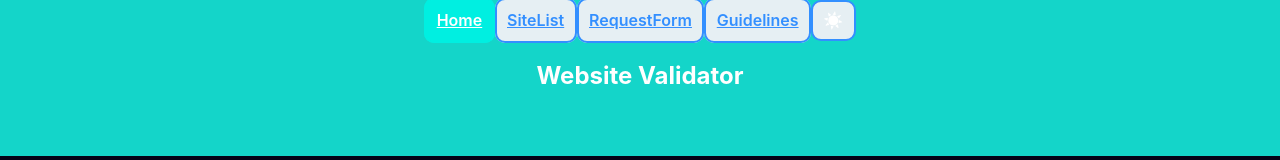
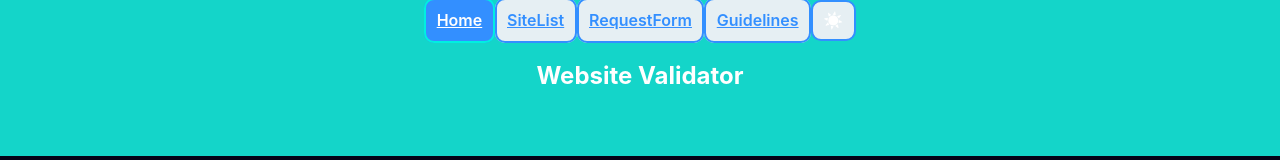
Before and after one commit to MHasan159/Website-Validator, a React (Create React App) app in the folder website-validator/: page / in a window 1280 px wide. Shown: the top 160 px of the page. Built offline with nearby package versions, Linux system fonts and the light colour scheme; no server answers.

Commit message:
Defined some color

```diff
--- a/website-validator/src/App.css
+++ b/website-validator/src/App.css
@@ -195,7 +195,7 @@ button:focus,
 button:hover {
   outline: none;
   color: var(--white);
-  background-color: var(--primary);
+  background-color: #338fff;
   border: 2px solid var(--primary);
 }
 
```
